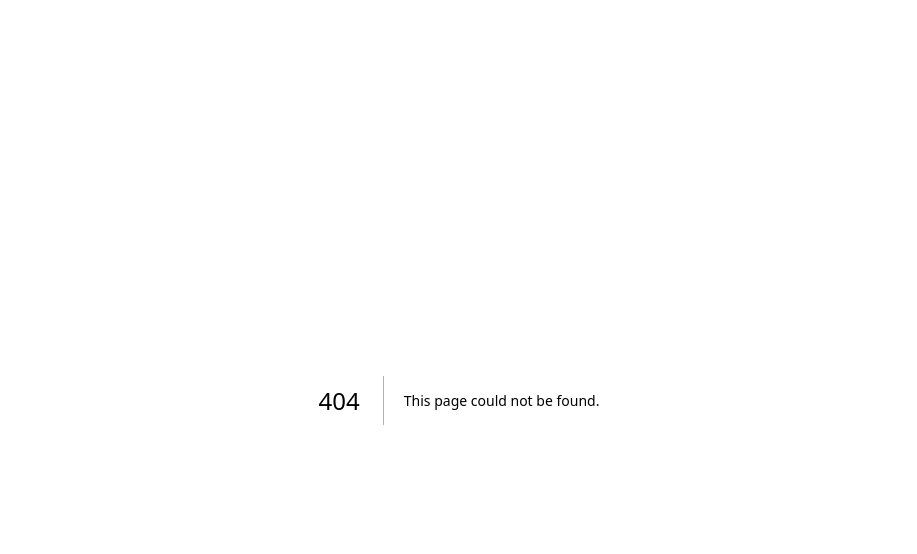
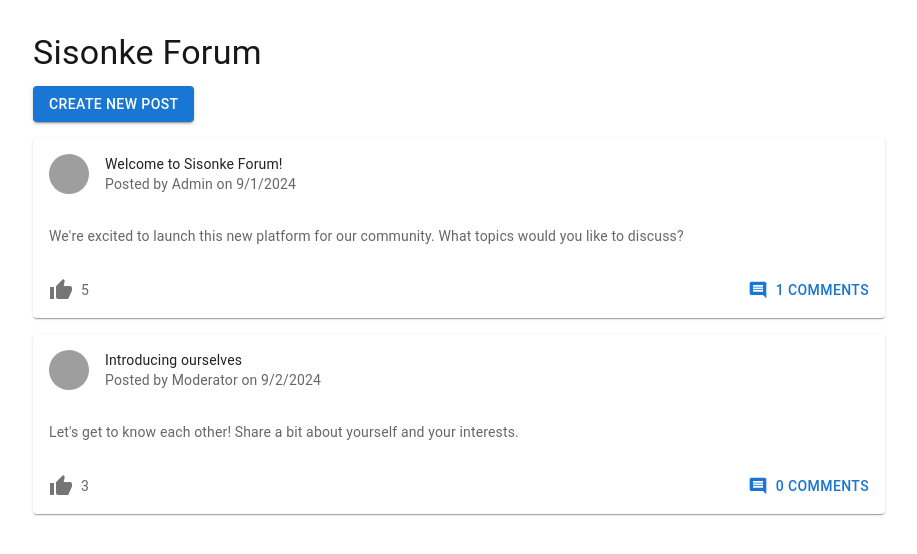
Before and after one commit to 202404-Y-ZA-FSW/Sisonke-AI-Powered-Community-Resources-Navigator, a Next.js app in the folder frontend/: page /forum in a window 1280 px wide. Before the commit this address had no page. Shown: the top 554 px of the page, without its empty margins (181-1098 px from the left). Built offline with nearby package versions, Linux system fonts and the light colour scheme; grey boxes are pictures that could not be loaded.

Commit message:
added forum page and its components

```diff
--- /dev/null
+++ b/frontend/app/forum/CommentSection.js
@@ -0,0 +1,58 @@
+import React, { useState } from 'react';
+import {
+  List,
+  ListItem,
+  ListItemAvatar,
+  ListItemText,
+  Avatar,
+  TextField,
+  Button,
+  Box
+} from '@mui/material';
+import { addComment } from '../lib/api';
+
+const CommentSection = ({ comments, postId, onUpdate }) => {
+  const [newComment, setNewComment] = useState('');
+
+  const handleSubmit = async (e) => {
+    e.preventDefault();
+    await addComment(postId, newComment);
+    setNewComment('');
+    onUpdate();
+  };
+
+  return (
+    <Box sx={{ padding: 2 }}>
+      <List>
+        {comments.map((comment) => (
+          <ListItem key={comment._id} alignItems="flex-start">
+            <ListItemAvatar>
+              <Avatar src={comment.author.avatar} alt={comment.author.username}>
+                {comment.author.username[0]}
+              </Avatar>
+            </ListItemAvatar>
+            <ListItemText
+              primary={comment.author.username}
+              secondary={comment.body}
+            />
+          </ListItem>
+        ))}
+      </List>
+      <form onSubmit={handleSubmit}>
+        <TextField
+          fullWidth
+          variant="outlined"
+          placeholder="Add a comment..."
+          value={newComment}
+          onChange={(e) => setNewComment(e.target.value)}
+          sx={{ marginBottom: 1 }}
+        />
+        <Button type="submit" variant="contained" color="primary">
+          Post Comment
+        </Button>
+      </form>
+    </Box>
+  );
+};
+
+export default CommentSection;
--- /dev/null
+++ b/frontend/app/forum/CreatePostForm.js
@@ -0,0 +1,47 @@
+import React, { useState } from 'react';
+import { TextField, Button, Box } from '@mui/material';
+
+const CreatePostForm = ({ onSubmit, onCancel }) => {
+  const [title, setTitle] = useState('');
+  const [body, setBody] = useState('');
+
+  const handleSubmit = (e) => {
+    e.preventDefault();
+    onSubmit({ title, body });
+    setTitle('');
+    setBody('');
+  };
+
+  return (
+    <Box component="form" onSubmit={handleSubmit} sx={{ mb: 2 }}>
+      <TextField
+        fullWidth
+        label="Title"
+        value={title}
+        onChange={(e) => setTitle(e.target.value)}
+        margin="normal"
+        required
+      />
+      <TextField
+        fullWidth
+        label="Content"
+        value={body}
+        onChange={(e) => setBody(e.target.value)}
+        margin="normal"
+        required
+        multiline
+        rows={4}
+      />
+      <Box sx={{ mt: 2 }}>
+        <Button type="submit" variant="contained" color="primary" sx={{ mr: 1 }}>
+          Create Post
+        </Button>
+        <Button variant="outlined" onClick={onCancel}>
+          Cancel
+        </Button>
+      </Box>
+    </Box>
+  );
+};
+
+export default CreatePostForm;
--- /dev/null
+++ b/frontend/app/forum/ForumCard.js
@@ -0,0 +1,61 @@
+import React, { useState } from 'react';
+import {
+  Card,
+  CardHeader,
+  CardContent,
+  CardActions,
+  Avatar,
+  IconButton,
+  Typography,
+  Button
+} from '@mui/material';
+import { ThumbUp, Comment } from '@mui/icons-material';
+import CommentSection from './CommentSection';
+import { likePost } from '../lib/api';
+
+const ForumCard = ({ post, onUpdate }) => {
+  const [showComments, setShowComments] = useState(false);
+  const [likes, setLikes] = useState(post.likes);
+
+  const handleLike = async () => {
+    const updatedLikes = await likePost(post._id);
+    setLikes(updatedLikes);
+  };
+
+  return (
+    <Card sx={{ marginBottom: 2 }}>
+      <CardHeader
+        avatar={
+          <Avatar src={post.author.avatar} alt={post.author.username}>
+            {post.author.username[0]}
+          </Avatar>
+        }
+        title={post.title}
+        subheader={`Posted by ${post.author.username} on ${new Date(post.createdAt).toLocaleDateString()}`}
+      />
+      <CardContent>
+        <Typography variant="body2" color="text.secondary">
+          {post.body}
+        </Typography>
+      </CardContent>
+      <CardActions disableSpacing>
+        <IconButton aria-label="like" onClick={handleLike}>
+          <ThumbUp />
+        </IconButton>
+        <Typography variant="body2" color="text.secondary">
+          {likes}
+        </Typography>
+        <Button
+          startIcon={<Comment />}
+          onClick={() => setShowComments(!showComments)}
+          sx={{ marginLeft: 'auto' }}
+        >
+          {post.comments.length} Comments
+        </Button>
+      </CardActions>
+      {showComments && <CommentSection comments={post.comments} postId={post._id} onUpdate={onUpdate} />}
+    </Card>
+  );
+};
+
+export default ForumCard;
--- /dev/null
+++ b/frontend/app/forum/lib/api.js
@@ -0,0 +1,49 @@
+import { posts } from './mockData';
+
+// Simulate API delay
+const delay = (ms) => new Promise(resolve => setTimeout(resolve, ms));
+
+export const getPosts = async () => {
+  await delay(500);
+  return posts;
+};
+
+export const createPost = async (newPost) => {
+  await delay(500);
+  const post = {
+    _id: Date.now().toString(),
+    ...newPost,
+    author: { username: 'CurrentUser', avatar: '/placeholder.svg?height=40&width=40' },
+    likes: 0,
+    comments: [],
+    createdAt: new Date().toISOString(),
+  };
+  posts.unshift(post);
+  return post;
+};
+
+export const likePost = async (postId) => {
+  await delay(200);
+  const post = posts.find(p => p._id === postId);
+  if (post) {
+    post.likes += 1;
+    return post.likes;
+  }
+  return 0;
+};
+
+export const addComment = async (postId, commentBody) => {
+  await delay(300);
+  const post = posts.find(p => p._id === postId);
+  if (post) {
+    const newComment = {
+      _id: Date.now().toString(),
+      body: commentBody,
+      author: { username: 'CurrentUser', avatar: '/placeholder.svg?height=30&width=30' },
+      createdAt: new Date().toISOString(),
+    };
+    post.comments.push(newComment);
+    return newComment;
+  }
+  return null;
+};
--- /dev/null
+++ b/frontend/app/forum/lib/mockData.js
@@ -0,0 +1,27 @@
+export const posts = [
+    {
+      _id: '1',
+      title: 'Welcome to Sisonke Forum!',
+      body: "We're excited to launch this new platform for our community. What topics would you like to discuss?",
+      author: { username: 'Admin', avatar: '/placeholder.svg?height=40&width=40' },
+      likes: 5,
+      comments: [
+        {
+          _id: '101',
+          body: 'Great to see this forum up and running!',
+          author: { username: 'User1', avatar: '/placeholder.svg?height=30&width=30' },
+          createdAt: '2024-09-01T10:00:00Z',
+        },
+      ],
+      createdAt: '2024-09-01T09:00:00Z',
+    },
+    {
+      _id: '2',
+      title: 'Introducing ourselves',
+      body: "Let's get to know each other! Share a bit about yourself and your interests.",
+      author: { username: 'Moderator', avatar: '/placeholder.svg?height=40&width=40' },
+      likes: 3,
+      comments: [],
+      createdAt: '2024-09-02T11:00:00Z',
+    },
+  ];
--- /dev/null
+++ b/frontend/app/forum/page.js
@@ -0,0 +1,63 @@
+'use client'
+
+import React, { useState, useEffect } from 'react';
+import { Container, Typography, Button, Box, CircularProgress } from '@mui/material';
+import ForumCard from '../forum/ForumCard';
+import CreatePostForm from '../forum/CreatePostForm';
+import { getPosts, createPost } from '../forum/lib/api';
+
+export default function ForumPage() {
+  const [posts, setPosts] = useState([]);
+  const [isCreating, setIsCreating] = useState(false);
+  const [isLoading, setIsLoading] = useState(true);
+
+  useEffect(() => {
+    fetchPosts();
+  }, []);
+
+  const fetchPosts = async () => {
+    setIsLoading(true);
+    const fetchedPosts = await getPosts();
+    setPosts(fetchedPosts);
+    setIsLoading(false);
+  };
+
+  const handleCreatePost = async (newPost) => {
+    const createdPost = await createPost(newPost);
+    setPosts([createdPost, ...posts]);
+    setIsCreating(false);
+  };
+
+  return (
+    <Container maxWidth="md">
+      <Box sx={{ my: 4 }}>
+        <Typography variant="h4" component="h1" gutterBottom>
+          Sisonke Forum
+        </Typography>
+        <Button
+          variant="contained"
+          color="primary"
+          onClick={() => setIsCreating(true)}
+          sx={{ mb: 2 }}
+        >
+          Create New Post
+        </Button>
+        {isCreating && (
+          <CreatePostForm
+            onSubmit={handleCreatePost}
+            onCancel={() => setIsCreating(false)}
+          />
+        )}
+        {isLoading ? (
+          <Box sx={{ display: 'flex', justifyContent: 'center', my: 4 }}>
+            <CircularProgress />
+          </Box>
+        ) : (
+          posts.map((post) => (
+            <ForumCard key={post._id} post={post} onUpdate={fetchPosts} />
+          ))
+        )}
+      </Box>
+    </Container>
+  );
+}
```
